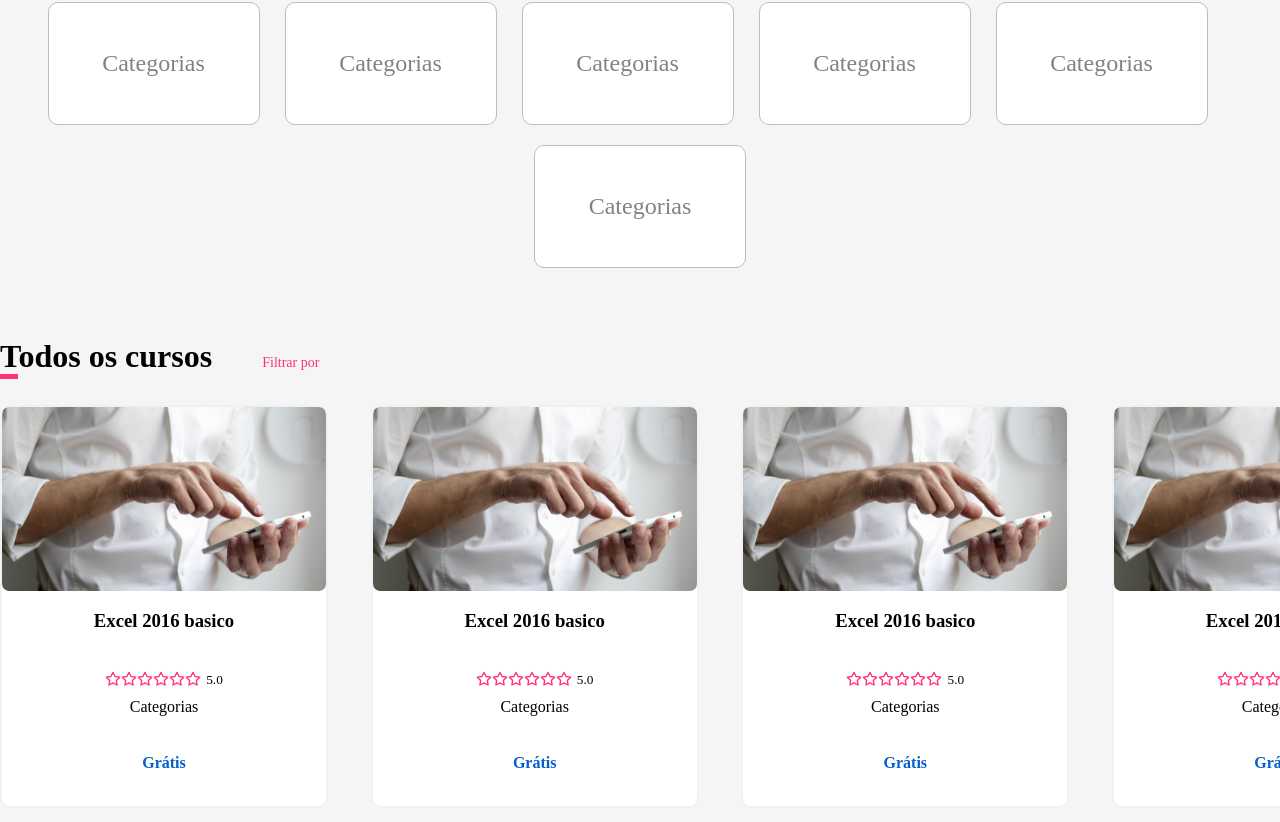
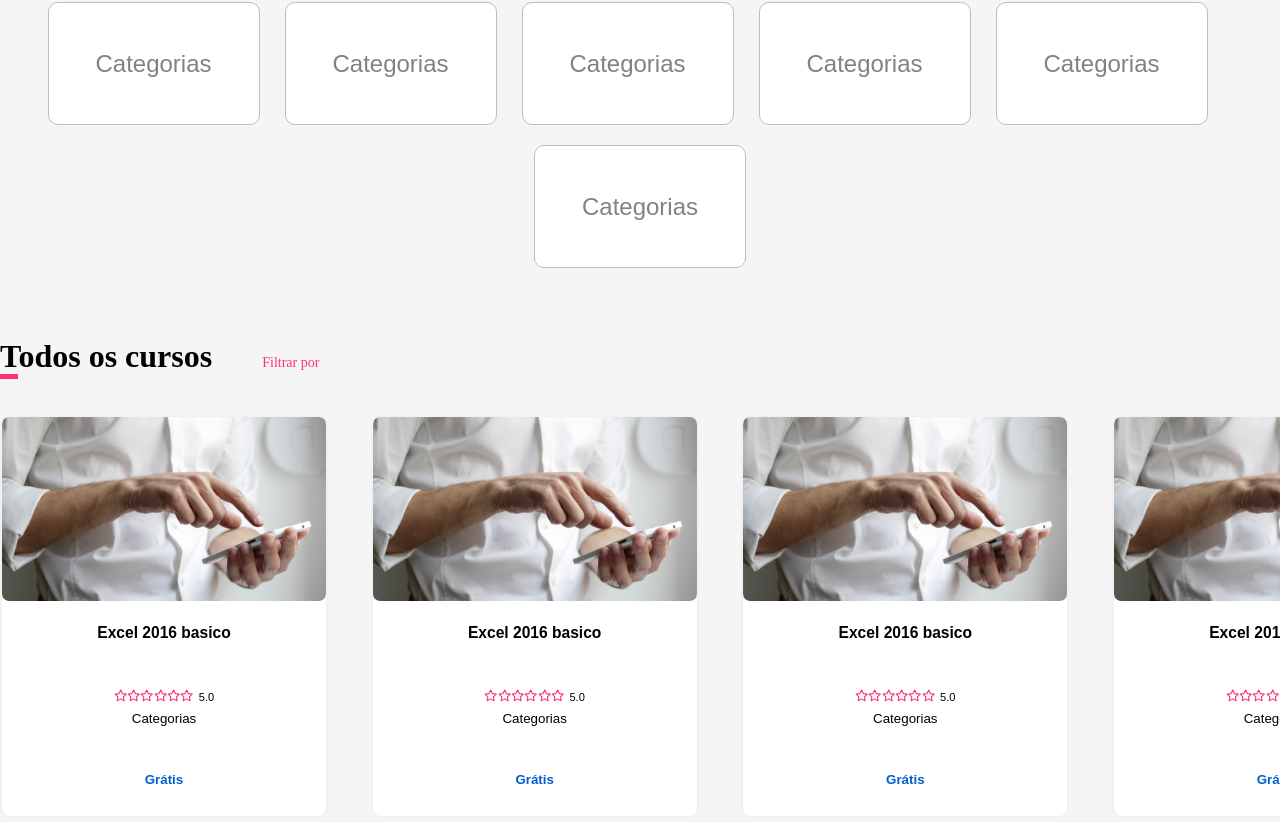
Before and after one commit to Jello-Education/front_blog, a Next.js app: page /courses in a window 1280 px wide. Shown: the part 598-1420 px from the top of the page. Built offline with nearby package versions, Linux system fonts and the light colour scheme.

Commit message:
adding animation

```diff
--- a/src/components/Courses/Main/stlyes.ts
+++ b/src/components/Courses/Main/stlyes.ts
@@ -9,6 +9,7 @@
 export const Title = styled.div`
   display: flex;
   align-items: baseline;
+  margin-bottom: 10px;
 
   h1{
 
@@ -31,7 +32,7 @@
   align-items: center;
 `;
 
-export const Card = styled.div`
+export const Card = styled.button`
   width: 328px;
   height: 403px;
   border-radius: 10px;
@@ -43,8 +44,15 @@
   flex-direction: column;
   align-items: center;
 
+  transition: all 0.3s;
+
   img{
     margin-bottom: 10px;
+  }
+
+  &:hover{
+    transform: scale(1.1);
+    border-color: #FD3373;
   }
 `;
 
@@ -63,11 +71,12 @@
 
     small{
       margin-left: 5px;
-      margin-top: 3px;
+      margin-top: 2px;
     }
   }
 
   b{
+    margin-bottom: -10px;
     color: #025FCD;
   }
 `;
@@ -75,5 +84,5 @@
 export const Stars = styled.div`
   display: flex;
   align-items: center;
-  margin-bottom: 10px;
+  margin-bottom: 8px;
 `;
--- a/src/components/Shared/JelloInfo/styles.ts
+++ b/src/components/Shared/JelloInfo/styles.ts
@@ -120,6 +120,6 @@
   justify-content: center;
 
   span{
-    font-size: 20px;
+    font-size: 18px;
   }
 `;
--- a/src/styles/courseStyles.ts
+++ b/src/styles/courseStyles.ts
@@ -69,7 +69,7 @@
   align-items: center;
 `;
 
-export const Categorie = styled.div`
+export const Categorie = styled.button`
   width: 212px;
   height: 123px;
   background: #fff;
@@ -84,7 +84,14 @@
   align-items: center;
   justify-content: center;
 
+  transition: all 0.3s;
+
   &:last-child{
     margin-right: 0px;
   }
+
+  &:hover{
+    border-color: #FD3373;
+    color: #FD3373;
+  }
 `;
```
